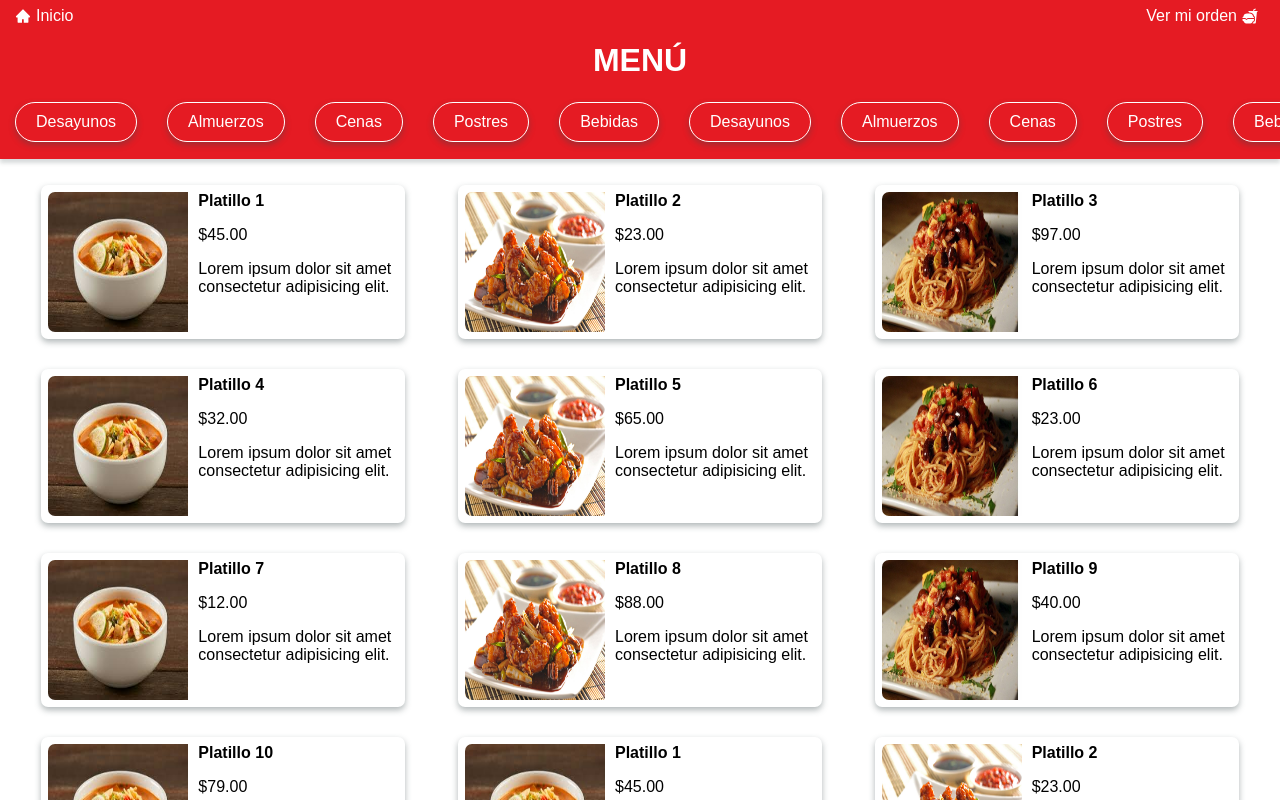
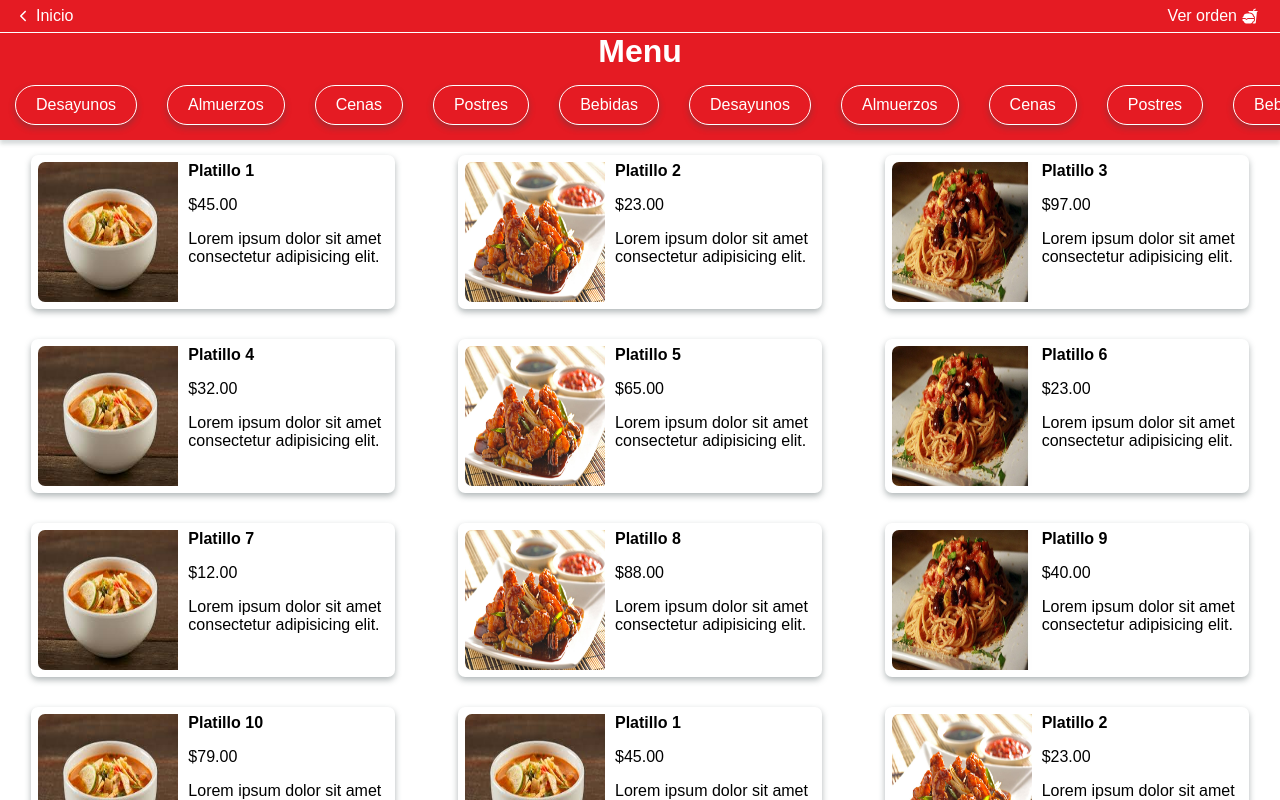
Before and after one commit to IvanCouoh/Restaurante, a React (Create React App) app: page /menu in a window 1280 px wide. Shown: the top 800 px of the page. Built offline with nearby package versions, Linux system fonts and the light colour scheme.

Commit message:
se compuso los headers
se hicieron como componentes

```diff
--- a/src/components/DishesCard/Index.js
+++ b/src/components/DishesCard/Index.js
@@ -24,7 +24,7 @@ const Index = () => {
 };
 
 const Wrapper = styled.div`
-    margin: 170px 15px 15px 15px;
+    /* margin: 170px 15px 15px 15px; */
     display: flex;
     flex-wrap: wrap;
     justify-content: space-around;
--- a/src/components/Header/HeaderBack.js
+++ b/src/components/Header/HeaderBack.js
@@ -6,7 +6,7 @@ import { color } from '../../theme/theme';
 import { fontSize } from '../../theme/theme';
 import { Link } from 'react-router-dom';
 
-const HeaderBack = () => {
+export const Headerback = () => {
     return (
         <Wrapper>
             <Link className="link" to="/menu">
@@ -17,7 +17,20 @@ const HeaderBack = () => {
             </Link>
         </Wrapper>
     );
-};
+}
+
+export const HeaderToHome = () => {
+    return (
+        <Wrapper>
+            <Link className="link" to="/">
+                <span><IoIosArrowBack /><p>Inicio</p></span>
+            </Link>
+            <Link className="link" to="/menu">
+                <span><p>Ver orden</p><IoFastFoodSharp /></span>
+            </Link>
+        </Wrapper>
+    );
+}
 
 const Wrapper = styled.header`
     height: auto;
@@ -27,7 +40,12 @@ const Wrapper = styled.header`
     display: flex;
     align-items: center;
     justify-content: space-between;
-    padding: 0 15px;
+    padding: 0;
+    margin: 0;
+    position: fixed;
+    z-index: 100;
+    width: 100%;
+    top: 0;
 
     .link{
         display: flex;
@@ -35,7 +53,7 @@ const Wrapper = styled.header`
         font-size: ${fontSize.fontText};
         color: ${color.white};
         align-items: center;
-        margin: 7px 0;
+        margin: 7px 15px;
     }
 
     span{
@@ -49,5 +67,3 @@ const Wrapper = styled.header`
         margin: 0 5px;
     }
 `;
-
-export default HeaderBack;
--- a/src/components/Header/HeaderCategories.js
+++ b/src/components/Header/HeaderCategories.js
@@ -6,20 +6,13 @@ import { IoFastFoodSharp } from "react-icons/io5";
 import { color } from '../../theme/theme';
 import { fontSize } from '../../theme/theme';
 import { arrayCategories } from './ArrayCategories';
+import { HeaderToHome } from '../../components/Header/HeaderBack';
 
 const HeaderCategories = () => {
     return (
         <>
-            <Wrapper>
-                <LinkToHome>
-                    <Link className="link" to="/">
-                        <span><AiFillHome /><p>Inicio</p></span>
-                    </Link>
-                    <Link className="link" to="/menu">
-                        <span><p>Ver mi orden</p><IoFastFoodSharp /></span>
-                    </Link>
-                </LinkToHome>
-                <h1>MENÚ</h1>
+            <HeaderToHome />
+            <MenuText>Menu</MenuText>
             <WrapperHeader>
                 {
                     arrayCategories.map((item, index) => (
@@ -27,65 +20,21 @@ const HeaderCategories = () => {
                     ))
                 }
             </WrapperHeader>
-            </Wrapper>
         </>
     );
 };
 
-const Wrapper = styled.div`
-    z-index: 100;
-    display: flex;
-    flex-direction: column;
-    background-color: ${color.primaryColor};
-    position: fixed;
-    top: 0;
-    width: 100%;
-
-    h1{
-        color: ${color.white};
-        margin: 10px 0 5px 0;
-        text-align: center;
-    }
-`;
-
-const LinkToHome = styled.div`
-    height: auto;
-    background-color: ${color.primaryColor};
-    color: ${color.whiteoscuro};
-    font-size: ${fontSize.fontTitle};
-    display: flex;
-    align-items: center;
-    justify-content: space-between;
-    padding: 0 15px;
-
-    .link{
-        display: flex;
-        text-decoration: none;
-        font-size: ${fontSize.fontText};
-        color: ${color.white};
-        align-items: center;
-        margin: 7px 0;
-    }
-
-    span{
-        margin-right: 7px;
-        display: flex;
-        align-items: center;
-
-    }
-
-    p{
-        margin: 0 5px;
-    }
-`;
-
 const WrapperHeader = styled.header`
-    height: 75px;
+    height: 70px;
     background-color: ${color.primaryColor};
     display: flex;
     align-items: center;
     overflow: auto;
     box-shadow: 0 4px 4px rgba(57,73,76,0.2);
+    position: sticky;
+    top: 33px;
+    width: 100%;
+    z-index: 100;
 
     p{
         color: ${color.white};
@@ -103,4 +52,12 @@ const WrapperHeader = styled.header`
     }
 `;
 
+const MenuText = styled.h1`
+    color: ${color.white};
+    background-color: ${color.primaryColor};
+    text-align: center;
+    margin: 33px 0 0 0;
+    z-index: 100;
+`;
+
 export default HeaderCategories;
--- a/src/containers/DishDetail/Index.js
+++ b/src/containers/DishDetail/Index.js
@@ -1,11 +1,11 @@
 import React from 'react';
-import HeaderBack from '../../components/Header/HeaderBack';
 import Img from '../../components/ImgDetail/Index';
+import { Headerback } from '../../components/Header/HeaderBack';
 
 const Index = () => {
     return (
         <div>
-            <HeaderBack />
+            <Headerback />
             <Img />
         </div>
     );
--- a/src/pages/ClientUser/Menu.js
+++ b/src/pages/ClientUser/Menu.js
@@ -1,10 +1,12 @@
 import React from 'react';
 import Header from '../../components/Header/HeaderCategories';
 import Dishes from '../../components/DishesCard/Index';
+import { HeaderToHome } from '../../components/Header/HeaderBack';
 
 const Menu = () => {
     return (
         <div>
+
             <Header />
             <Dishes />
         </div>
```
Also changed, not shown: 1 other file (tests, documents, lock files or other folders). Lines whose indentation alone changed are shown as unchanged.
